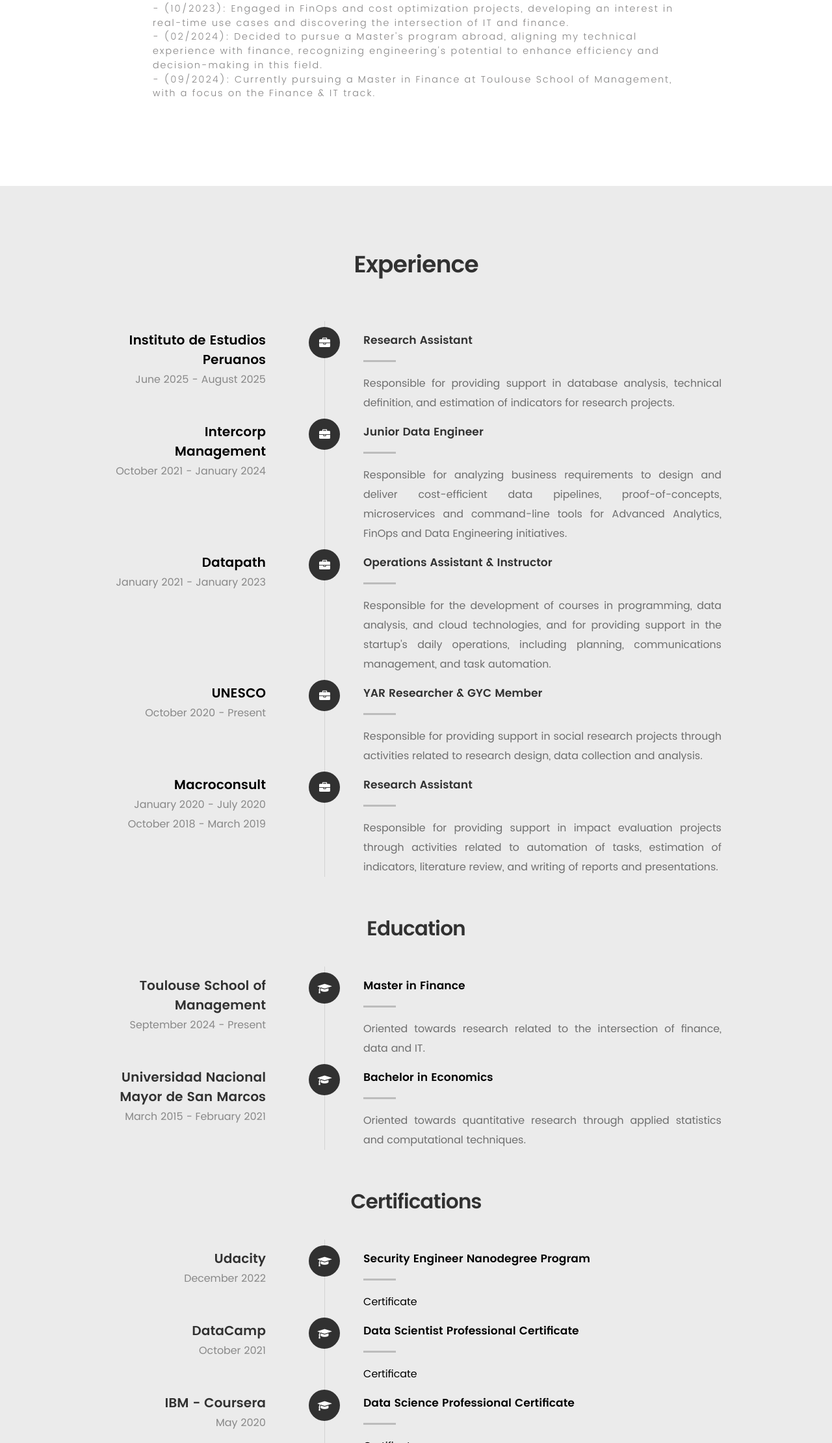
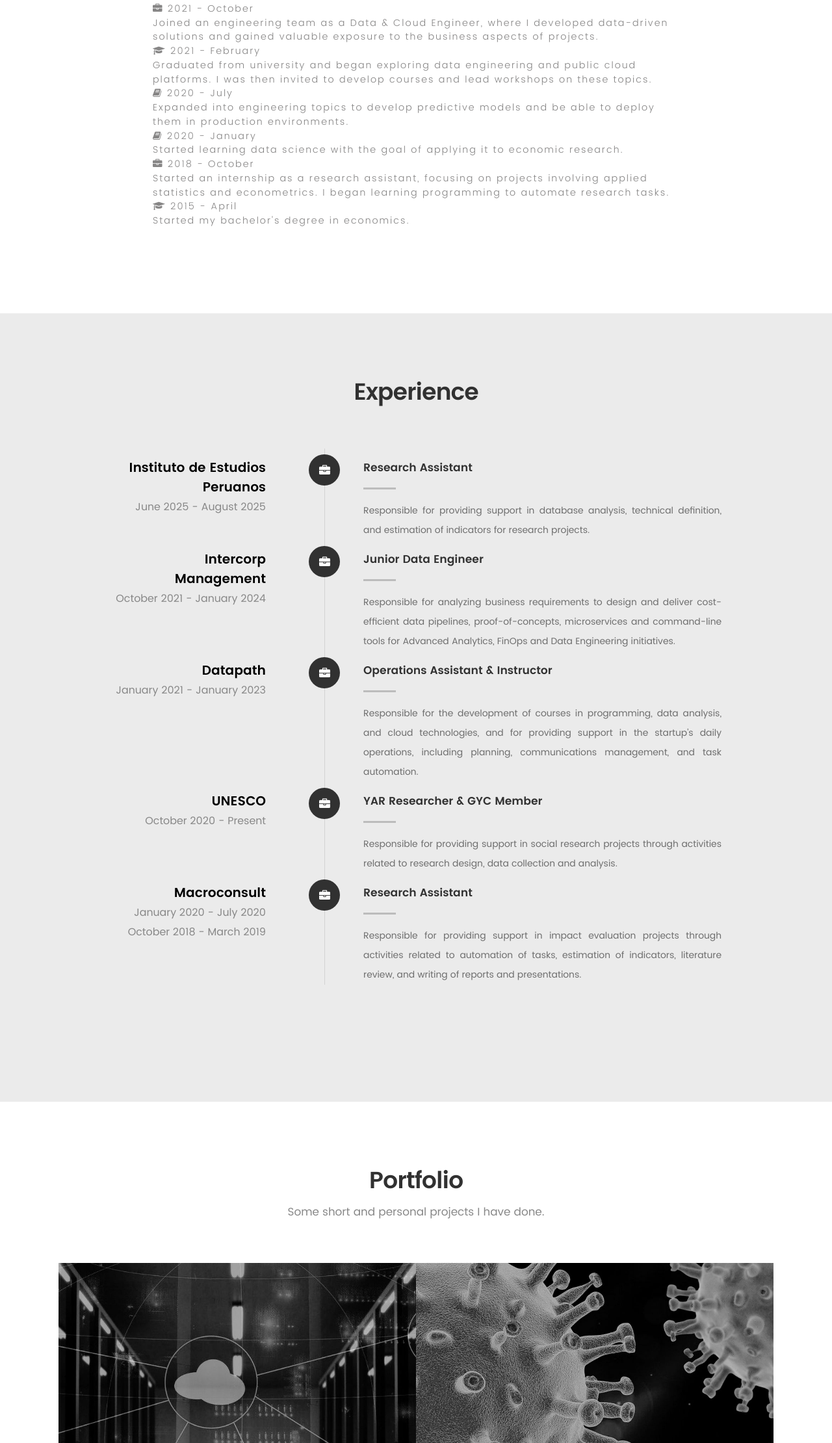
Before and after one commit to drodrigo7/drodrigo7.github.io, a plain HTML site: page index.html in a window 1280 px wide. Shown: the part 1465-3685 px from the top of the page at 65% size. Drawn offline with Linux system fonts and the light colour scheme; files whose address does not match are found by name.

Commit message:
updated history log

```diff
--- a/css/main.css
+++ b/css/main.css
@@ -1967,6 +1967,10 @@ header .logo a {
   padding-bottom: 12rem;
 }
 
+.grey-section-about {
+  background: #FFFFFF;
+}
+
 #experience .resume-header {
   text-align: center;
 }
@@ -3116,6 +3120,7 @@ footer .copyright span:last-child::after {
   text-align: justify;
   text-justify: inter-word;
   margin: auto;
+  font-size: 14px;
 }
 
 .experience-subtitle {
--- a/index.html
+++ b/index.html
@@ -43,7 +43,7 @@
               <li><a class="smoothscroll"  href="#about" title="">About</a></li>
               <li><a class="smoothscroll"  href="#experience" title="">Experience</a></li>
               <li><a class="smoothscroll"  href="#portfolio" title="">Portfolio</a></li>
-              <li><a class="smoothscroll"  href="#interests" title="">Skills</a></li>
+              <li><a class="smoothscroll"  href="#interests" title="">Interests</a></li>
             </ul>
           </nav>
         </div>
@@ -96,20 +96,32 @@
           <ul class="info-list">
             <li><strong>History Log<br>
               <span class="about-span-description">
-                - (04/2015): Began a bachelor's degree in Economics.<br>
-                - (10/2018): Started an internship as a research assistant, focusing on projects involving applied statistics and econometrics. I began learning programming to automate research tasks.<br>
-                - (01/2020): Started learning data science with the goal of applying it to economic research.<br>
-                - (07/2020): Expanded into engineering topics to develop predictive models and be able to deploy them in production environments.<br>
-                - (01/2021): Graduated from university and began exploring data engineering and public cloud platforms. I was then invited to develop courses and lead workshops on these topics.<br>
-                - (10/2021): Joined an engineering team as a Data & Cloud Engineer, where I developed data-driven solutions and gained valuable exposure to the business aspects of projects.<br>
-                - (10/2023): Engaged in FinOps and cost optimization projects, developing an interest in real-time use cases and discovering the intersection of IT and finance.<br>
-                - (02/2024): Decided to pursue a Master's program abroad, aligning my technical experience with finance, recognizing engineering's potential to enhance efficiency and decision-making in this field.<br>
-                - (09/2024): Currently pursuing a Master in Finance at Toulouse School of Management, with a focus on the Finance & IT track.<br>
+                <div class="timeline-ico"><i class="fa fa-graduation-cap"></i> 2025 - September</div>
+                Currently in the second year of the Master's in Finance at Toulouse School of Management, pursuing a specialization in Finance and IT.<br>
+                <div class="timeline-ico"><i class="fa fa-plane"></i> 2024 - September</div>
+                Travelled to France to start the Master in Finance program at Toulouse School of Management.<br>
+                <div class="timeline-ico"><i class="fa fa-eye"></i> 2024 - February</div>
+                Decided to pursue a Master's program abroad, aligning my technical experience with finance, recognizing engineering's potential to enhance efficiency and decision-making in this field.<br>
+                <div class="timeline-ico"><i class="fa fa-bar-chart"></i> 2023 - October</div>
+                Engaged in FinOps and cost optimization projects, developing an interest in real-time use cases and discovering the intersection of IT and finance.<br>
+                <div class="timeline-ico"><i class="fa fa-briefcase"></i> 2021 - October</div>
+                Joined an engineering team as a Data & Cloud Engineer, where I developed data-driven solutions and gained valuable exposure to the business aspects of projects.<br>
+                <div class="timeline-ico"><i class="fa fa-graduation-cap"></i> 2021 - February</div>
+                Graduated from university and began exploring data engineering and public cloud platforms. I was then invited to develop courses and lead workshops on these topics.<br>
+                <div class="timeline-ico"><i class="fa fa-book"></i> 2020 - July</div>
+                Expanded into engineering topics to develop predictive models and be able to deploy them in production environments.<br>
+                <div class="timeline-ico"><i class="fa fa-book"></i> 2020 - January</div>
+                Started learning data science with the goal of applying it to economic research.
+                <div class="timeline-ico"><i class="fa fa-briefcase"></i> 2018 - October</div>
+                Started an internship as a research assistant, focusing on projects involving applied statistics and econometrics. I began learning programming to automate research tasks.<br>
+                <div class="timeline-ico"><i class="fa fa-graduation-cap"></i> 2015 - April</div>
+                Started my bachelor's degree in economics.<br>
               </span>
             </strong></li>
           </ul>
         </div>
       </div>
+
     </section>
 
     <!-- [INFO] experience -->
@@ -216,93 +228,6 @@
         </div>
       </div>
 
-      <!-- [INFO] education -->
-      <div class="row resume-timeline">
-        <div class="col-twelve resume-header">
-          <h1>Education</h1>
-        </div>
-        <div class="col-twelve">
-          <div class="timeline-wrap">
-
-            <div class="timeline-block">
-              <div class="timeline-ico"><i class="fa fa-graduation-cap"></i></div>
-              <div class="timeline-header">
-                <h3>Toulouse School of Management</h3>
-                <p>September 2024 - Present</p>
-              </div>
-              <div class="timeline-content">
-                <h4><a href="https://tsm-education.fr/en/programmes/masters/finance" target="_blank">Master in Finance</a></h4>
-                <p class="experience">
-                  Oriented towards research related to the intersection of finance, data and IT.
-                </p>
-              </div>
-            </div>
-
-            <div class="timeline-block">
-              <div class="timeline-ico"><i class="fa fa-graduation-cap"></i></div>
-              <div class="timeline-header">
-                <h3>Universidad Nacional Mayor de San Marcos</h3>
-                <p>March 2015 - February 2021</p>
-              </div>
-              <div class="timeline-content">
-                <h4><a href="https://www.unmsm.edu.pe/formacion-academica/carreras-de-pregrado/carrera-detalle/economia" target="_blank">Bachelor in Economics</a></h4>
-                <p class="experience">
-                  Oriented towards quantitative research through applied statistics and computational techniques.
-                </p>
-              </div>
-            </div>
-
-          </div>
-        </div>
-      </div>
-
-      <!-- [INFO] certifications -->
-      <div class="row resume-timeline">
-        <div class="col-twelve resume-header">
-          <h1>Certifications</h1>
-        </div>
-        <div class="col-twelve">
-          <div class="timeline-wrap">
-
-            <div class="timeline-block">
-              <div class="timeline-ico"><i class="fa fa-graduation-cap"></i></div>
-              <div class="timeline-header">
-                <h3>Udacity</h3>
-                <p>December 2022</p>
-              </div>
-              <div class="timeline-content">
-                <h4><a href="https://www.udacity.com/course/security-engineer-nanodegree--nd698" target="_blank">Security Engineer Nanodegree Program</a></h4>
-                <a href="https://confirm.udacity.com/EZAAWXFD" target="_blank">Certificate</a>
-              </div>
-            </div>
-
-            <div class="timeline-block">
-              <div class="timeline-ico"><i class="fa fa-graduation-cap"></i></div>
-              <div class="timeline-header">
-                <h3>DataCamp</h3>
-                <p>October 2021</p>
-              </div>
-              <div class="timeline-content">
-                <h4><a href="https://www.datacamp.com/certification/data-scientist" target="_blank">Data Scientist Professional Certificate</a></h4>
-                <a href="https://www.datacamp.com/certificate/DS0018976435468" target="_blank">Certificate</a>
-              </div>
-            </div>
-
-            <div class="timeline-block">
-              <div class="timeline-ico"><i class="fa fa-graduation-cap"></i></div>
-              <div class="timeline-header">
-                <h3>IBM - Coursera</h3>
-                <p>May 2020</p>
-              </div>
-              <div class="timeline-content">
-                <h4><a href="https://www.coursera.org/professional-certificates/ibm-data-science" target="_blank">Data Science Professional Certificate</a></h4>
-                <a href="https://www.youracclaim.com/badges/5ed4c314-da67-4353-b7d2-3b21ae894782" target="_blank">Certificate</a>
-              </div>
-            </div>
-
-          </div>
-        </div>
-      </div>
 
     </section>
 
@@ -313,7 +238,7 @@
         <div class="col-twelve">
           <h1>Portfolio</h1>
           <p class="lead" style="text-align: center; text-justify: inter-word">
-            Some short and personal projects I have done as practice and hobby.
+            Some short and personal projects I have done.
           </p>
         </div>
       </div>
@@ -572,7 +497,7 @@
       <div class="overlay"></div>
       <div class="row section-intro">
         <div class="col-twelve">
-          <h1>I like</h1>
+          <h1>Interests</h1>
         </div>
       </div>
       <div class="row services-content">
@@ -605,11 +530,11 @@
           <!-- [INFO] block -->
           <!-- ================================================== -->
           <div class="service">
-            <span class="icon"><i class="icon-earth"></i></span>
+            <span class="icon"><i class="fa fa-area-chart"></i></span>
             <div class="service-content">
-              <h3>Communication</h3>
+              <h3>Analysis</h3>
               <p class="desc">
-                Translating technical concepts into a common language.
+                Extract insights from data to create value for organizations.
               </p>
             </div>
           </div>
```
